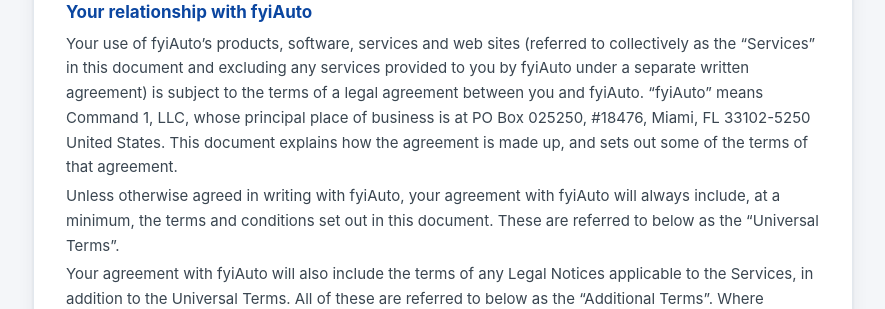
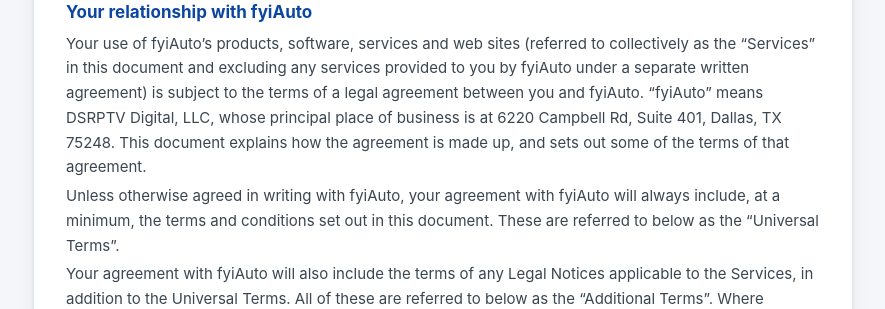
Before and after one commit to mmrankin/fyiauto, a Flask app: page /terms in a window 1280 px wide. Shown: the part 239-548 px from the top of the page, without its empty margins (197-1082 px from the left). Run offline with Flask 3, Linux system fonts and the light colour scheme; data that the repository does not hold is empty.

Commit message:
Terms: update business address to 6220 Campbell Rd, Suite 401, Dallas, TX 75248

```diff
--- a/templates/terms.html
+++ b/templates/terms.html
@@ -5,7 +5,7 @@
 <main class="legal">
   <h1>Terms of Service</h1>
   <h2>Your relationship with fyiAuto</h2>
-  <p>Your use of fyiAuto’s products, software, services and web sites (referred to collectively as the “Services” in this document and excluding any services provided to you by fyiAuto under a separate written agreement) is subject to the terms of a legal agreement between you and fyiAuto. “fyiAuto” means Command 1, LLC, whose principal place of business is at PO Box 025250, #18476, Miami, FL 33102-5250 United States. This document explains how the agreement is made up, and sets out some of the terms of that agreement.</p>
+  <p>Your use of fyiAuto’s products, software, services and web sites (referred to collectively as the “Services” in this document and excluding any services provided to you by fyiAuto under a separate written agreement) is subject to the terms of a legal agreement between you and fyiAuto. “fyiAuto” means DSRPTV Digital, LLC, whose principal place of business is at 6220 Campbell Rd, Suite 401, Dallas, TX 75248. This document explains how the agreement is made up, and sets out some of the terms of that agreement.</p>
   <p>Unless otherwise agreed in writing with fyiAuto, your agreement with fyiAuto will always include, at a minimum, the terms and conditions set out in this document. These are referred to below as the “Universal Terms”.</p>
   <p>Your agreement with fyiAuto will also include the terms of any Legal Notices applicable to the Services, in addition to the Universal Terms. All of these are referred to below as the “Additional Terms”. Where Additional Terms apply to a Service, these will be accessible for you to read either within, or through your use of, that Service.</p>
   <p>The Universal Terms, together with the Additional Terms, form a legally binding agreement between you and fyiAuto in relation to your use of the Services. It is important that you take the time to read them carefully. Collectively, this legal agreement is referred to below as the “Terms”.</p>
```
